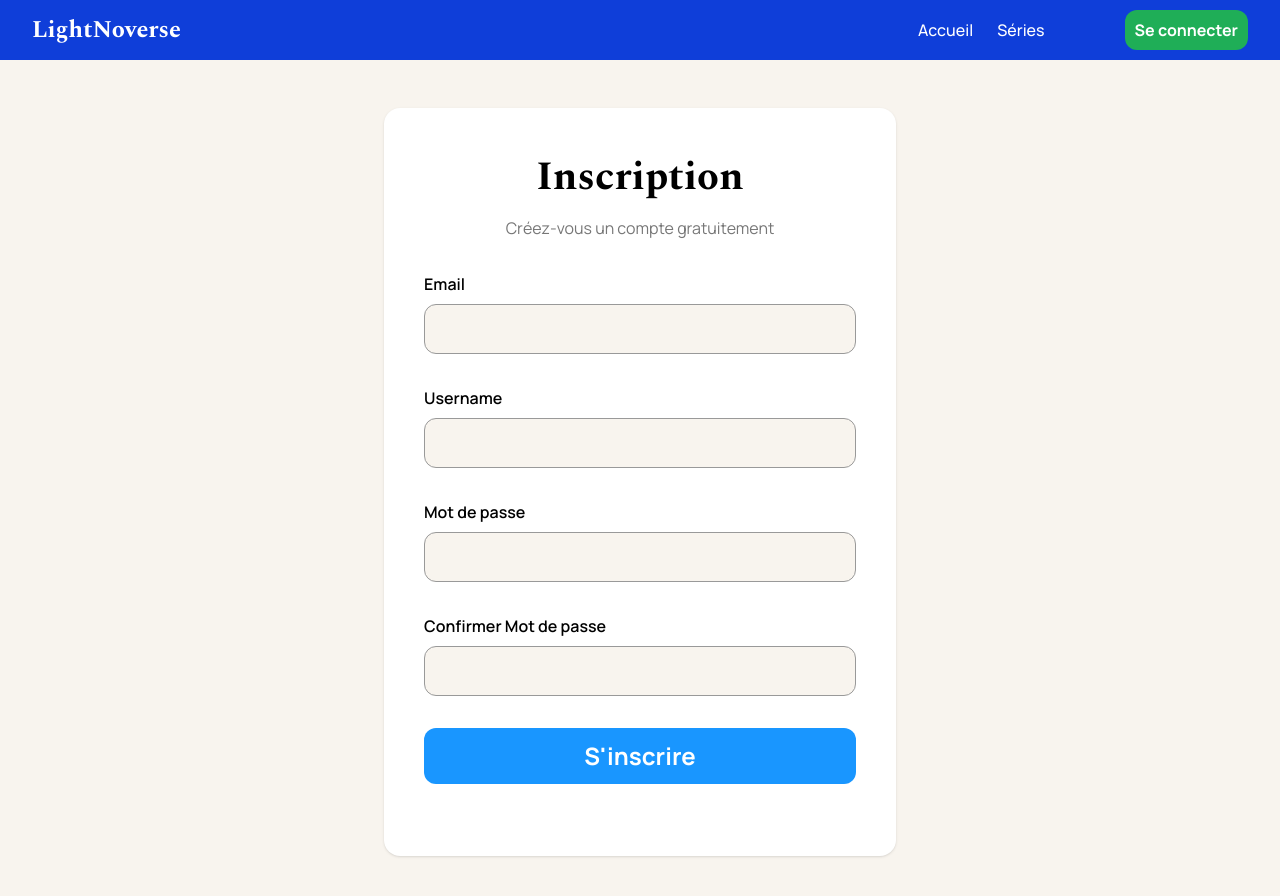
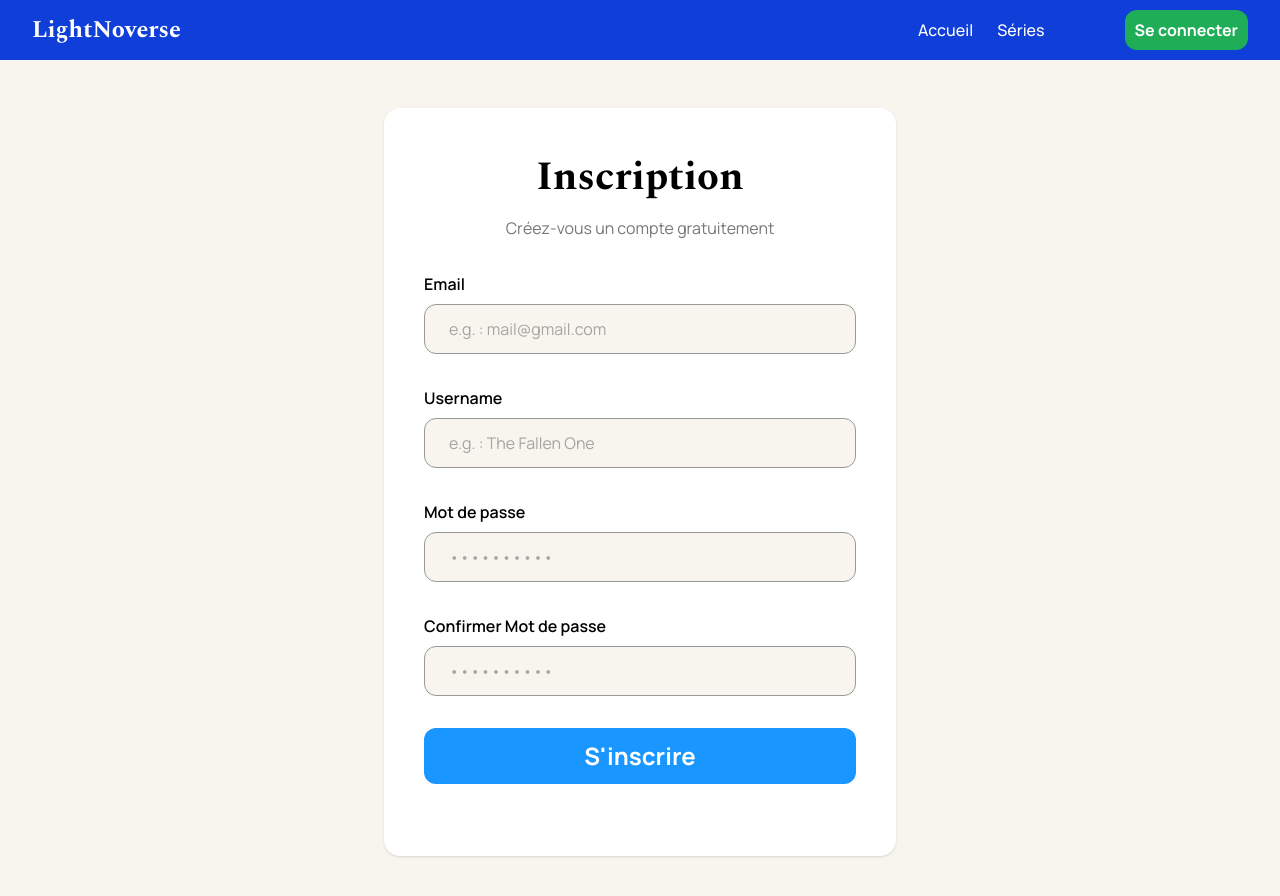
Before and after one commit to Thyyd/Light-Novel-Project, a React (Vite) app in the folder FrontEnd/: page /register in a window 1280 px wide. Shown: the top 896 px of the page. Built offline with nearby package versions, Linux system fonts and the light colour scheme; no server answers.

Commit message:
feat: Ajout des propriétés name, autoComplete et placeholder sur les Inputs.

```diff
--- a/FrontEnd/src/routes/auth/Register.jsx
+++ b/FrontEnd/src/routes/auth/Register.jsx
@@ -69,12 +69,12 @@ function Register() {
         <form onSubmit={handleSubmit}>
           <Input
             label="Email"
-            type="text"
+            type="email"
             id="email"
             className='input-auth'
             value={email}
             setValue={setEmail}
-            inputAttributes={{ required: true }}
+            inputAttributes={{ required: true, name: 'email', autoComplete: 'email', placeholder: 'e.g. : mail@gmail.com' }}
           />
           <Input
             label="Username"
@@ -83,7 +83,7 @@ function Register() {
             className='input-auth my-8'
             value={pseudo}
             setValue={setPseudo}
-            inputAttributes={{ required: true, minLength: 3, maxLength: 20 }}
+            inputAttributes={{ required: true, minLength: 3, maxLength: 20, name: 'username', autoComplete: 'username', placeholder: 'e.g. : The Fallen One' }}
           />
           <Input
             label="Mot de passe"
@@ -92,7 +92,7 @@ function Register() {
             className='input-auth my-8'
             value={password}
             setValue={setPassword}
-            inputAttributes={{ required: true, minLength: 8 }}
+            inputAttributes={{ required: true, minLength: 8, name: 'password', autoComplete: 'new-password', placeholder: '••••••••••' }}
           />
           <Input
             label="Confirmer Mot de passe"
@@ -101,7 +101,7 @@ function Register() {
             className='input-auth my-8'
             value={confirmPassword}
             setValue={setConfirmPassword}
-            inputAttributes={{ required: true, minLength: 8 }}
+            inputAttributes={{ required: true, minLength: 8, name: 'confirm-password', autoComplete: 'new-password', placeholder: '••••••••••' }}
           />
           {error && <p className="font-body text-error text-center">{error}</p>}
           <Button type="submit" disabled={loading} label={loading ? 'Inscription en cours...' : "S'inscrire"} className={"register-button mb-8"} />
```
